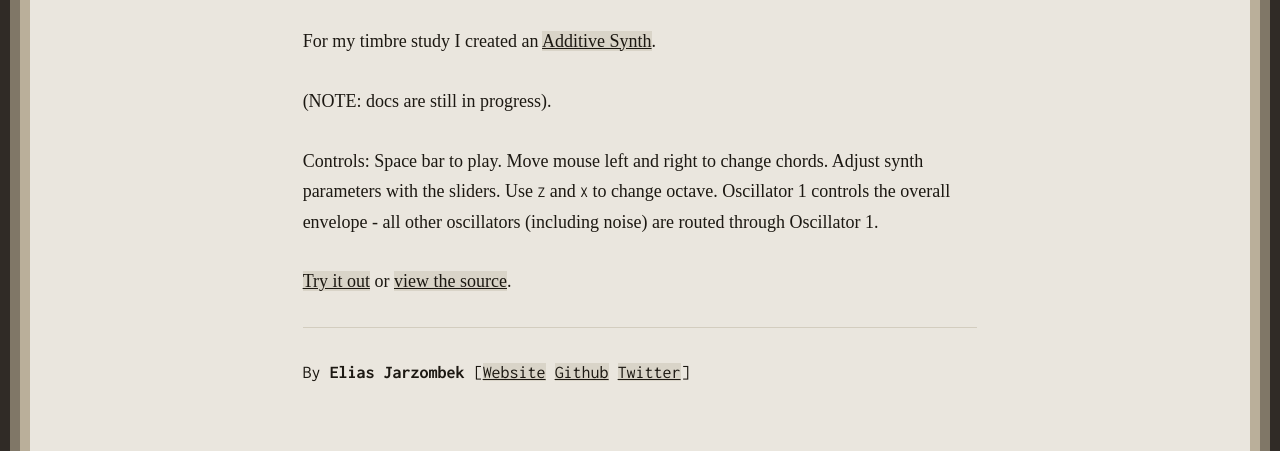
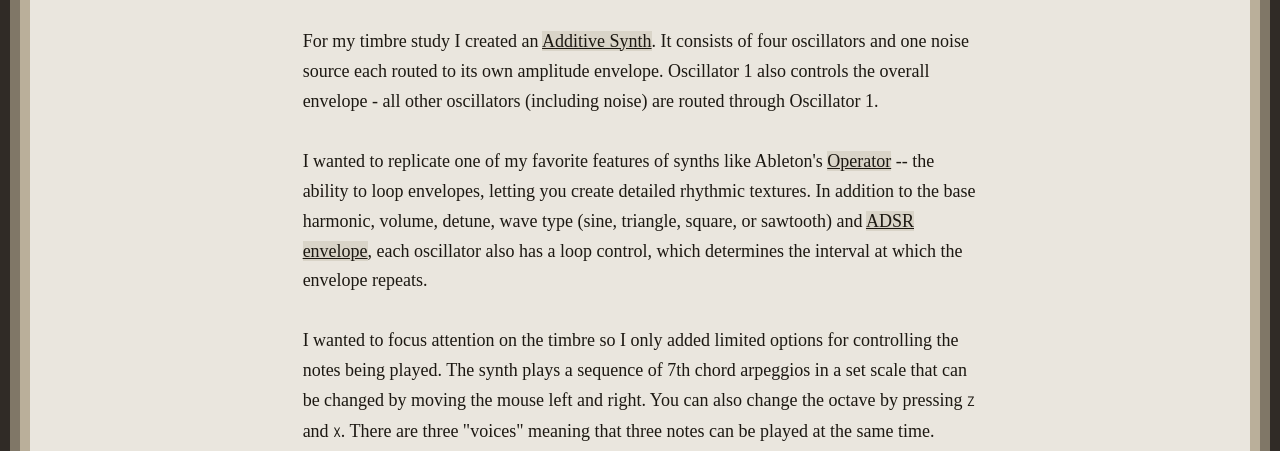
Before and after one commit to ejarzo/itp-blog, a Gatsby site: page /code-of-music-timbre-study/ in a window 1280 px wide. Shown: the part 559-1010 px from the top of the page. Built offline with nearby package versions, Linux system fonts and the light colour scheme; Gatsby itself is replaced by a stand-in of ours; some packages are replaced by stand-ins of ours; a web font is replaced by a local one.

Commit message:
additive-synth: add more info

```diff
--- a/content/blog/code-of-music-timbre-study/index.md
+++ b/content/blog/code-of-music-timbre-study/index.md
@@ -10,10 +10,12 @@ tags:
 <video style="width: 100%; max-height: none" controls name="Screen capture" src="additive-synth-capture.mp4"></video>
 </p>
 
-For my timbre study I created an [Additive Synth](https://additive-synth.netlify.app/).
+For my timbre study I created an [Additive Synth](https://additive-synth.netlify.app/). It consists of four oscillators and one noise source each routed to its own amplitude envelope. Oscillator 1 also controls the overall envelope - all other oscillators (including noise) are routed through Oscillator 1.
 
-(NOTE: docs are still in progress).
+I wanted to replicate one of my favorite features of synths like Ableton's [Operator](https://www.ableton.com/en/packs/operator/) -- the ability to loop envelopes, letting you create detailed rhythmic textures. In addition to the base harmonic, volume, detune, wave type (sine, triangle, square, or sawtooth) and [ADSR envelope](<https://en.wikipedia.org/wiki/Envelope_(music)>), each oscillator also has a loop control, which determines the interval at which the envelope repeats.
 
-Controls: Space bar to play. Move mouse left and right to change chords. Adjust synth parameters with the sliders. Use `Z` and `X` to change octave. Oscillator 1 controls the overall envelope - all other oscillators (including noise) are routed through Oscillator 1.
+I wanted to focus attention on the timbre so I only added limited options for controlling the notes being played. The synth plays a sequence of 7th chord arpeggios in a set scale that can be changed by moving the mouse left and right. You can also change the octave by pressing `Z` and `X`. There are three "voices" meaning that three notes can be played at the same time.
+
+For the visual feedback I mapped the averaged the output's Fourier transform to the color spectrum. This can be seen most easily by filtering out the high frequencies with the low pass filter which causes the color to become darker and redder.
 
 [Try it out](https://additive-synth.netlify.app/) or [view the source](https://github.com/ejarzo/additive-synth).
```
